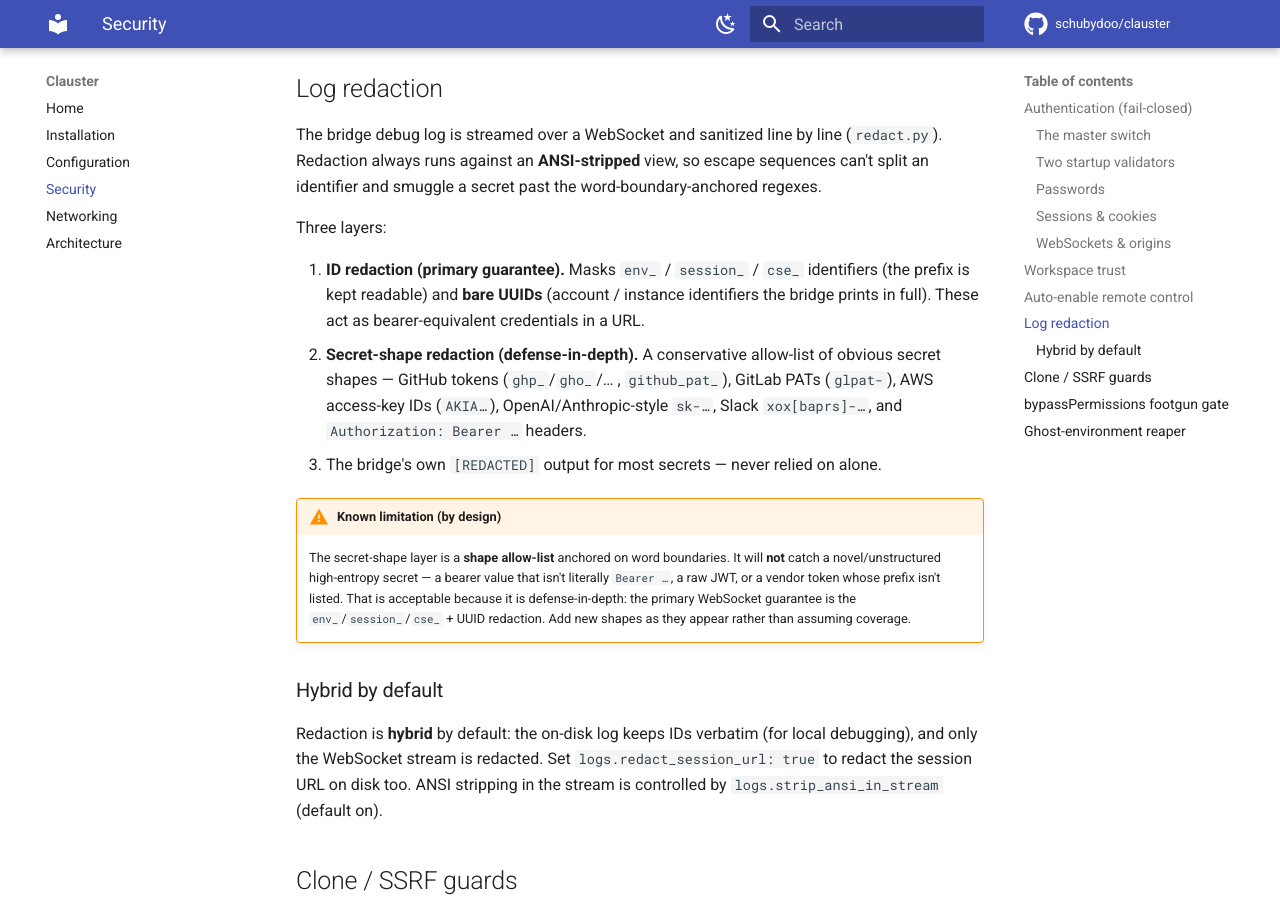
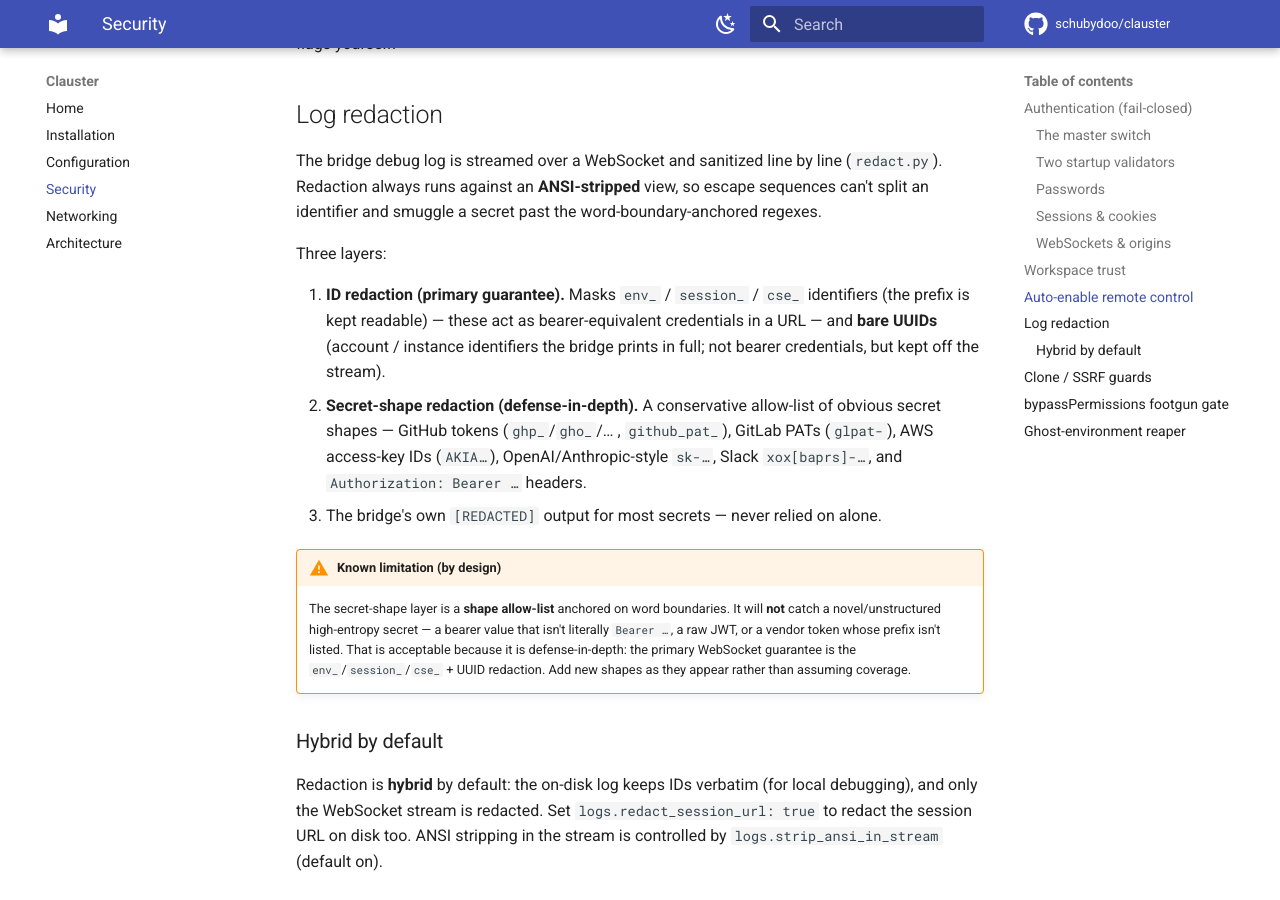
Before and after one commit to schubydoo/clauster, an MkDocs documentation site: the page built from docs/security.md, in a window 1280 px wide and 900 px high, scrolled down 2494 px. Built offline with MkDocs 1.6.1 and Material for MkDocs 9.7.7, drawn with Linux system fonts in a browser that asks for light colours; comment, search, counter and statistics services are not loaded; some of the changed text lies outside the part shown.

Commit message:
docs: fix session-revocation + redaction accuracy in security.md (#176 review)
Addresses Claude's review:
- Logout does NOT rotate the signing secret — it bumps a persistent session
  *epoch* and rejects cookies issued before the bump (auth.py bump_epoch /
  load_or_create_secret). Corrected the claim.
- Split the redaction sentence so "bearer-equivalent credentials" applies only
  to the env_/session_/cse_ IDs, not the bare UUIDs (which aren't bearer creds,
  per redact.py).

Co-Authored-By: Claude Opus 4.8 <noreply@anthropic.com>

```diff
--- a/docs/security.md
+++ b/docs/security.md
@@ -57,7 +57,9 @@ timing oracle.
 ### Sessions & cookies
 
 - Sessions are **signed cookies** (`itsdangerous`) with server-side revocation —
-  "log out everywhere" rotates the session secret.
+  "log out everywhere" bumps a persistent session epoch; cookies issued before
+  the bump are rejected even if they have not yet expired. (The signing secret
+  itself is constant across logouts.)
 - `session_max_age_seconds` defaults to 7 days.
 - `cookie_secure` controls the `Secure` flag: `auto` sets it only over https (or
   behind a trusted proxy reporting `X-Forwarded-Proto=https`); `always` forces
@@ -113,9 +115,9 @@ word-boundary-anchored regexes.
 Three layers:
 
 1. **ID redaction (primary guarantee).** Masks `env_` / `session_` / `cse_`
-   identifiers (the prefix is kept readable) and **bare UUIDs** (account /
-   instance identifiers the bridge prints in full). These act as bearer-equivalent
-   credentials in a URL.
+   identifiers (the prefix is kept readable) — these act as bearer-equivalent
+   credentials in a URL — and **bare UUIDs** (account / instance identifiers the
+   bridge prints in full; not bearer credentials, but kept off the stream).
 2. **Secret-shape redaction (defense-in-depth).** A conservative allow-list of
    obvious secret shapes — GitHub tokens (`ghp_`/`gho_`/… , `github_pat_`),
    GitLab PATs (`glpat-`), AWS access-key IDs (`AKIA…`), OpenAI/Anthropic-style
```
